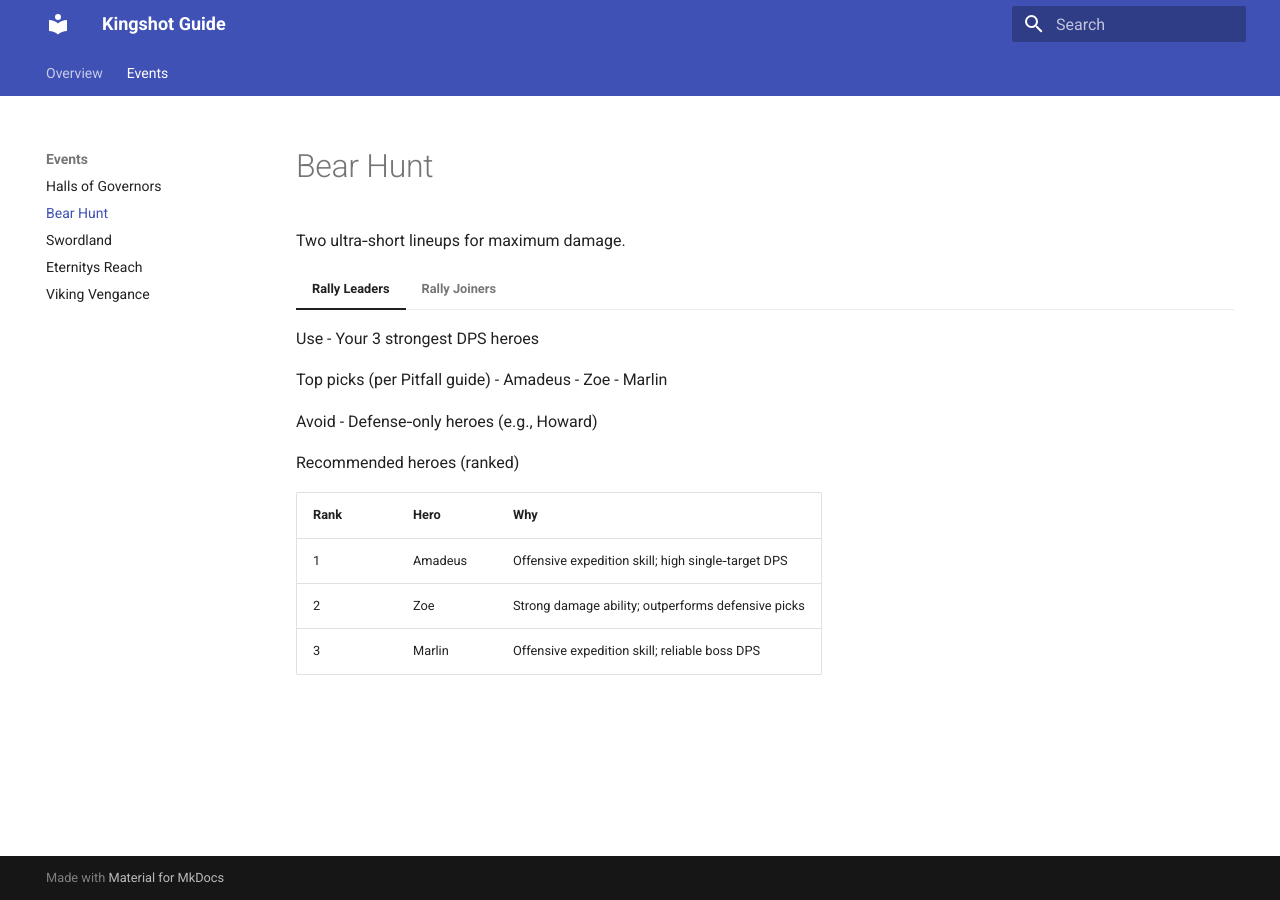
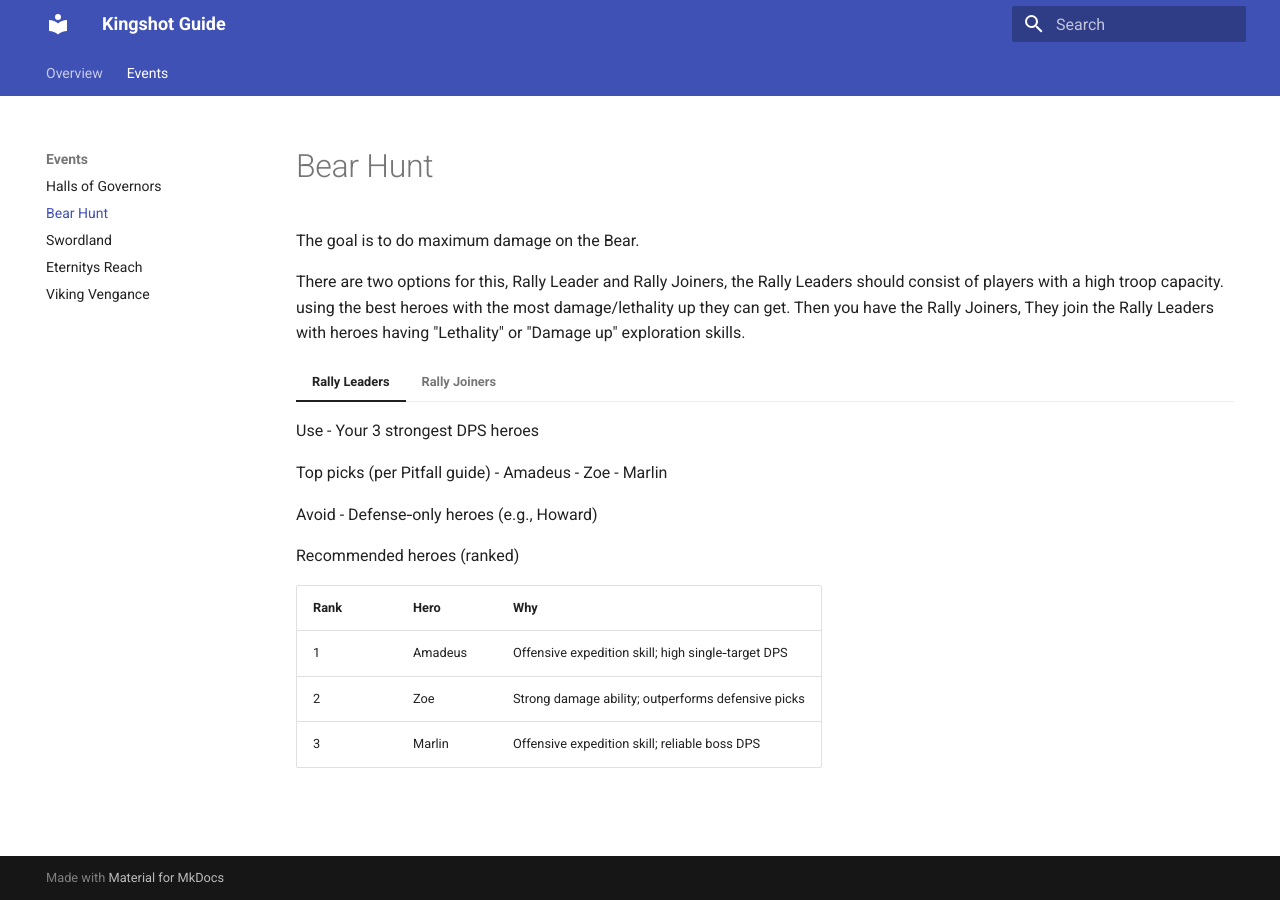
Before and after one commit to gjerdrun/kingshot_guide, an MkDocs documentation site: the page built from docs/events/bear-hunt.md, in a window 1280 px wide. Built offline with MkDocs 1.6.1 and Material for MkDocs 9.7.7, drawn with Linux system fonts in a browser that asks for light colours.

Commit message:
Enhance introduction of Bear Hunt event documentation for clarity on damage strategies and hero roles

```diff
--- a/docs/events/bear-hunt.md
+++ b/docs/events/bear-hunt.md
@@ -1,6 +1,9 @@
 # Bear Hunt
 
-Two ultra‑short lineups for maximum damage.
+The goal is to do maximum damage on the Bear.
+
+There are two options for this, Rally Leader and Rally Joiners, the Rally Leaders should consist of players with a high troop capacity. using the best heroes with the most damage/lethality up they can get.
+Then you have the Rally Joiners, They join the Rally Leaders with heroes having "Lethality" or "Damage up" exploration skills.
 
 === "Rally Leaders"
 
```
